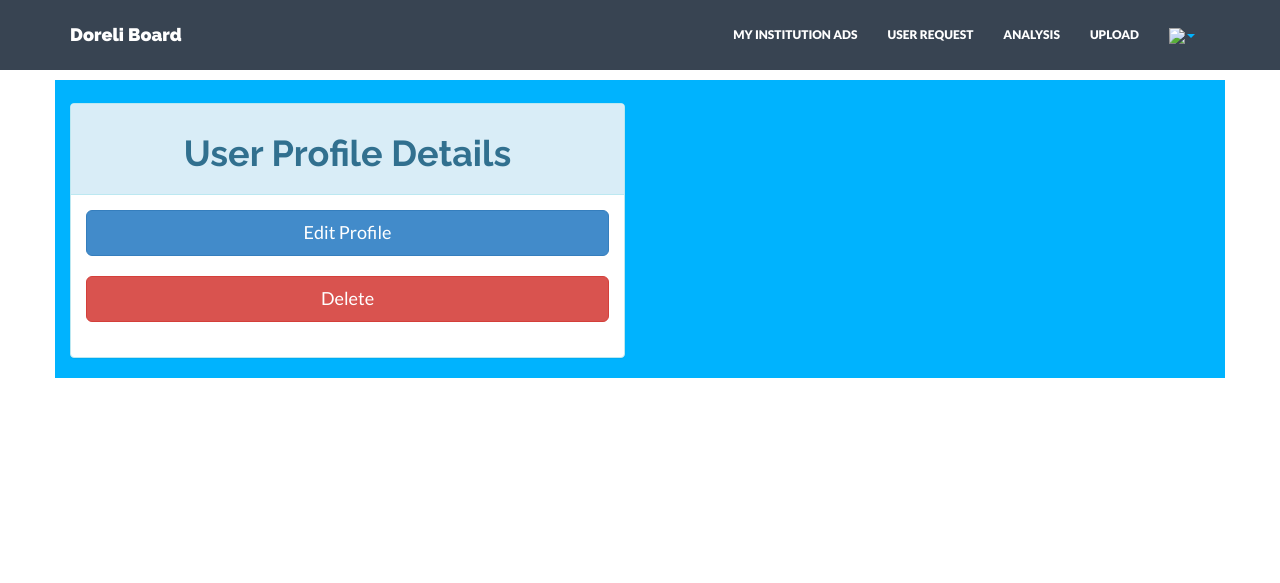
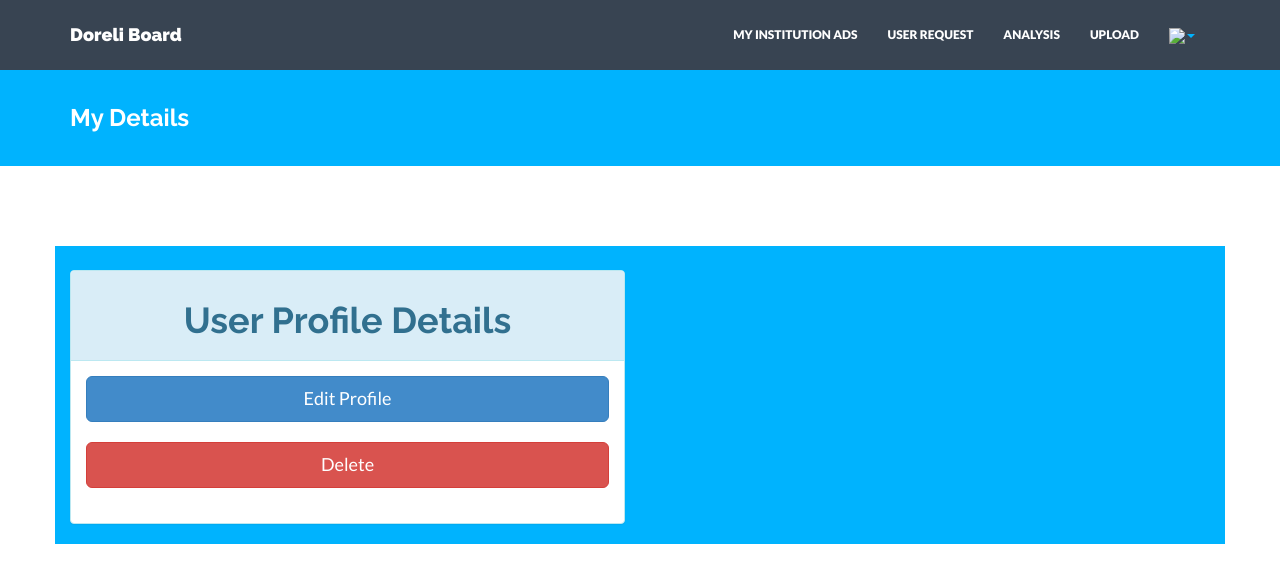
Before and after one commit to Xeninox/Doreli_Board, a PHP site: page /pages/userpage.php in a window 1280 px wide. Shown: the top 583 px of the page. Run offline with PHP 8.4, Linux system fonts and the light colour scheme; the visitor is signed in with stand-in values (Sample User, id 1); data that the repository does not hold is empty; some libraries are stand-ins or nearby versions.

Commit message:
Errors fixed

```diff
--- a/pages/userpage.php
+++ b/pages/userpage.php
@@ -42,6 +42,17 @@ include_once('../controller/userDetailsController.php');
  include_once('../layout/adminheader.php');
  $array = getUserDetails();
  ?>
+<!-- *****************************************************************************************************************
+	 BLUE WRAP
+	 ***************************************************************************************************************** -->
+<div id="blue">
+    <div class="container">
+        <div class="row">
+            <h3>My Details</h3>
+        </div><!-- /row -->
+    </div> <!-- /container -->
+</div><!-- /blue -->
+
 <div class="container mtb" style="background-color: #00b3fe">
 <div class="row">
 <div class="col-md-6" style="margin-top: 2%">
@@ -160,9 +171,6 @@ getUserDetails();
 	================================================== -->
 	<!-- Placed at the end of the document so the pages load faster -->
 	<!-- jQuery library -->
-	<script src="https://ajax.googleapis.com/ajax/libs/jquery/3.1.1/jquery.min.js"></script>
-	<!-- Latest compiled JavaScript -->
-	<script src="https://maxcdn.bootstrapcdn.com/bootstrap/3.3.7/js/bootstrap.min.js"></script>
 <script src="https://ajax.googleapis.com/ajax/libs/jquery/1.11.0/jquery.min.js"></script>
 <script src="../js/bootstrap.min.js"></script>
 <script src="../js/retina-1.1.0.js"></script>
```
Lines whose indentation alone changed are shown as unchanged.
